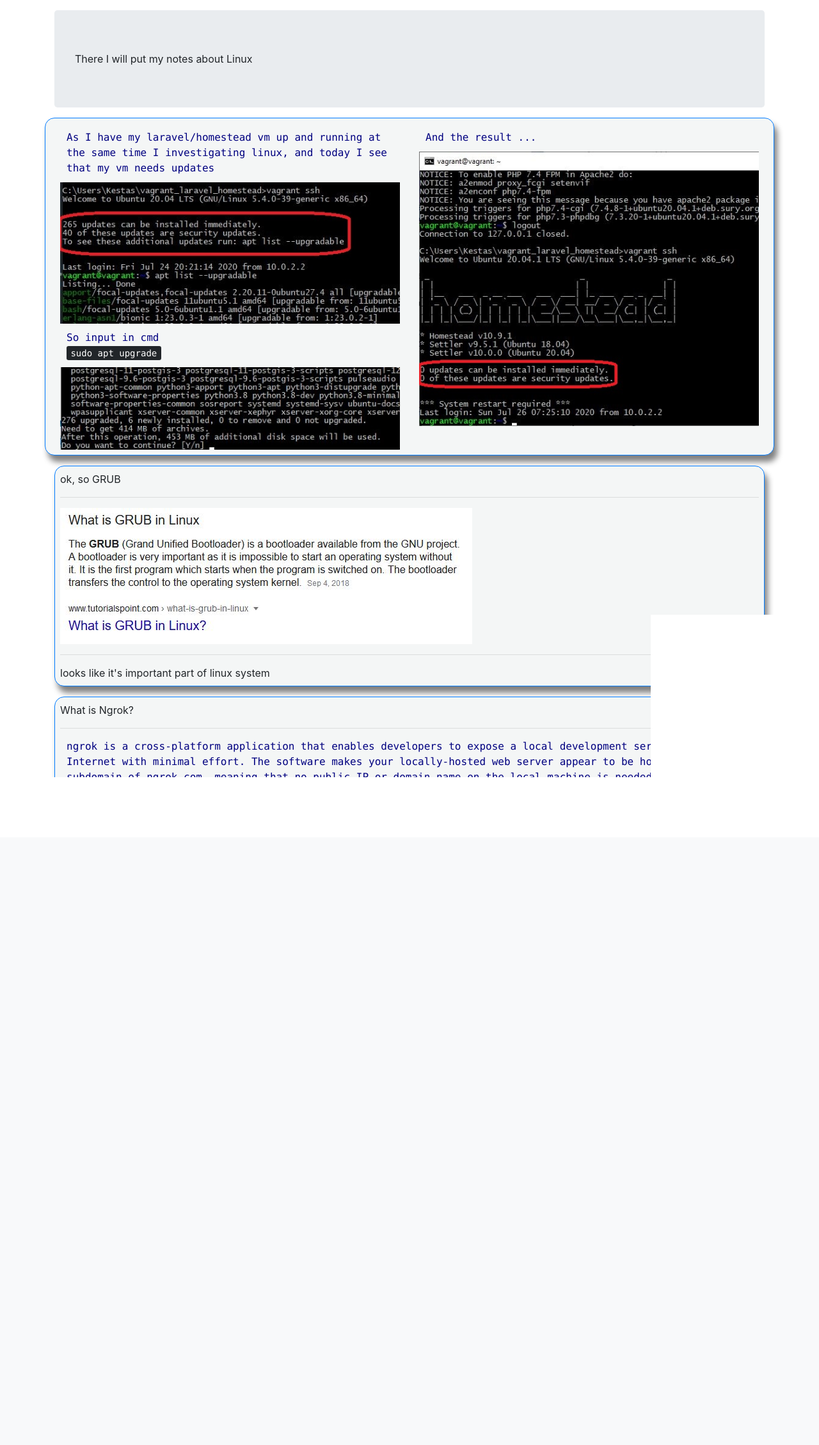
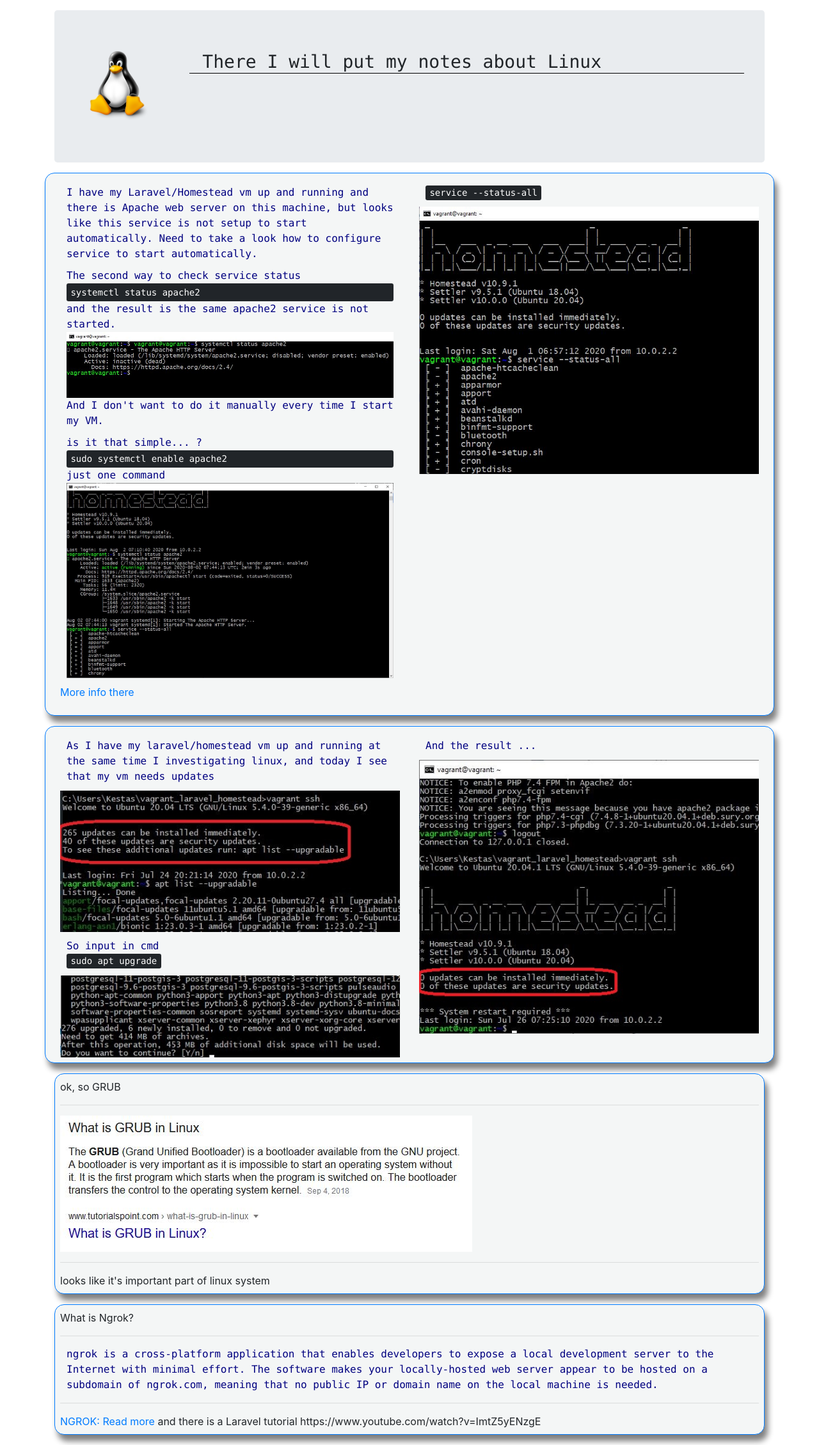
Before and after one commit to ksukevicius/itw, a PHP site: page /orcl/linux.php in a window 1280 px wide. Shown: the part 56-2315 px from the top of the page at 64% size. Before the commit the page ends 1271 px from the top, so only its background shows below. Run offline with PHP 8.4, Linux system fonts and the light colour scheme.

Commit message:
new info

```diff
--- a/linux.php
+++ b/linux.php
@@ -17,7 +17,43 @@
 
 	<div class="container">
 
-		<div class="jumbotron my-3">There I will put my notes about Linux</div>
+		<div class="jumbotron my-3">
+			<div class="row">
+				<div class="col-2">
+					<img class="mx-3" style="width:100px; float:left;" src="img\logos\linux.png" />
+				</div>
+				<div class="col-10">
+					<h3>
+						There I will put my notes about Linux
+					</h3>
+				</div>
+			</div>
+		</div>
+
+		<div class="mypost row border border-primary my-3 p-2">
+			<div class="col-6">
+				<p class="mynote">
+					I have my Laravel/Homestead vm up and running and there is Apache web server on this machine, but looks like this service is not setup to start automatically.
+					Need to take a look how to configure service to start automatically.
+				</p>
+				<p class="mynote">
+					The second way to check service status<kbd class="mykbd">systemctl status apache2</kbd>and the result is the same apache2 service is not started.
+					<img src="img\linux\apache_service2.jpg" class = "img-responsive" width = "100%" />
+					And I don't want to do it manually every time I start my VM.
+				</p>
+				<p class="mynote">
+					is it that simple... ?
+					<kbd class="mykbd">sudo systemctl enable apache2</kbd>
+					just one command
+					<img src="img\linux\apache2_started.jpg" class = "img-responsive" width = "100%" />
+				</p>
+				<p><a href="https://linuxconfig.org/how-to-start-service-on-boot-on-ubuntu-20-04" target="_blank">More info there</a></p>
+			</div>
+			<div class="col-6">
+				<p class="mynote"><kbd>service --status-all</kbd></p>
+				<img src="img\linux\apache_service.jpg" class = "img-responsive" width = "100%" />
+			</div>
+		</div>
 
 		<div class="mypost row border border-primary my-3 p-2">
 			<div class="col-6">
--- a/mystyle.css
+++ b/mystyle.css
@@ -2,6 +2,10 @@ h3, h4 {
 	font-family: "Lucida Console", Courier, monospace;
 	padding-left: 20px;
 	border-bottom: 1px solid black;
+}
+
+.myimg {
+	margin: 50px 0;
 }
 
 .mynote {
@@ -11,8 +15,16 @@ h3, h4 {
 }
 
 .mypost {
+	padding: 5px;
 	background-color: #f4f6f6;
 	box-shadow: 5px 10px 10px grey;
+	border: 1px solid #dee2e6;
+	border-color: #007bff;
 	border-radius: 15px;
 	margin-top: 10px;
+	padding: .5rem;
 }
+
+.mykbd {
+	display: block;
+}
--- a/vagrant.php
+++ b/vagrant.php
@@ -5,6 +5,7 @@
 	<meta charset="utf-8">
 	<meta name="viewport" content="width=device-width, initial-scale=1">
 	<link rel="stylesheet" href="https://maxcdn.bootstrapcdn.com/bootstrap/4.5.0/css/bootstrap.min.css">
+    <link rel="stylesheet" type="text/css" href="mystyle.css">
 	<script src="https://ajax.googleapis.com/ajax/libs/jquery/3.5.1/jquery.min.js"></script>
 	<script src="https://cdnjs.cloudflare.com/ajax/libs/popper.js/1.16.0/umd/popper.min.js"></script>
 	<script src="https://maxcdn.bootstrapcdn.com/bootstrap/4.5.0/js/bootstrap.min.js"></script>
@@ -21,7 +22,7 @@
 		<a href="https://learn.hashicorp.com/vagrant/getting-started/">  vagrant/getting-started </a>
 		<hr />
 
-		<div class="border border-primary my-3 p-2">
+		<div class="mypost border border-primary my-3 p-2">
 			<img src="img/vagrant_cloud.jpg" />
 			<hr>
 			there you can find Vagrant boxes
```
Also changed, not shown: laravel.php (+61 -8 lines), img/Screenshot - 7_28_2020 , 11_31_36 PM.jpg (added), img/laravel/npm_install.jpg (added), img/laravel/php_artisan_error.jpg (added), img/linux/apache2_started.jpg (added), img/linux/apache_service.jpg (added), img/linux/apache_service2.jpg (added), img/linux/enable_apache2.jpg (added), img/logos/linux.png (added), img/vagrant/before_cross_env.jpg (added), img/vagrant/vagrant_box_update.jpg (added). Lines whose indentation alone changed are shown as unchanged.
